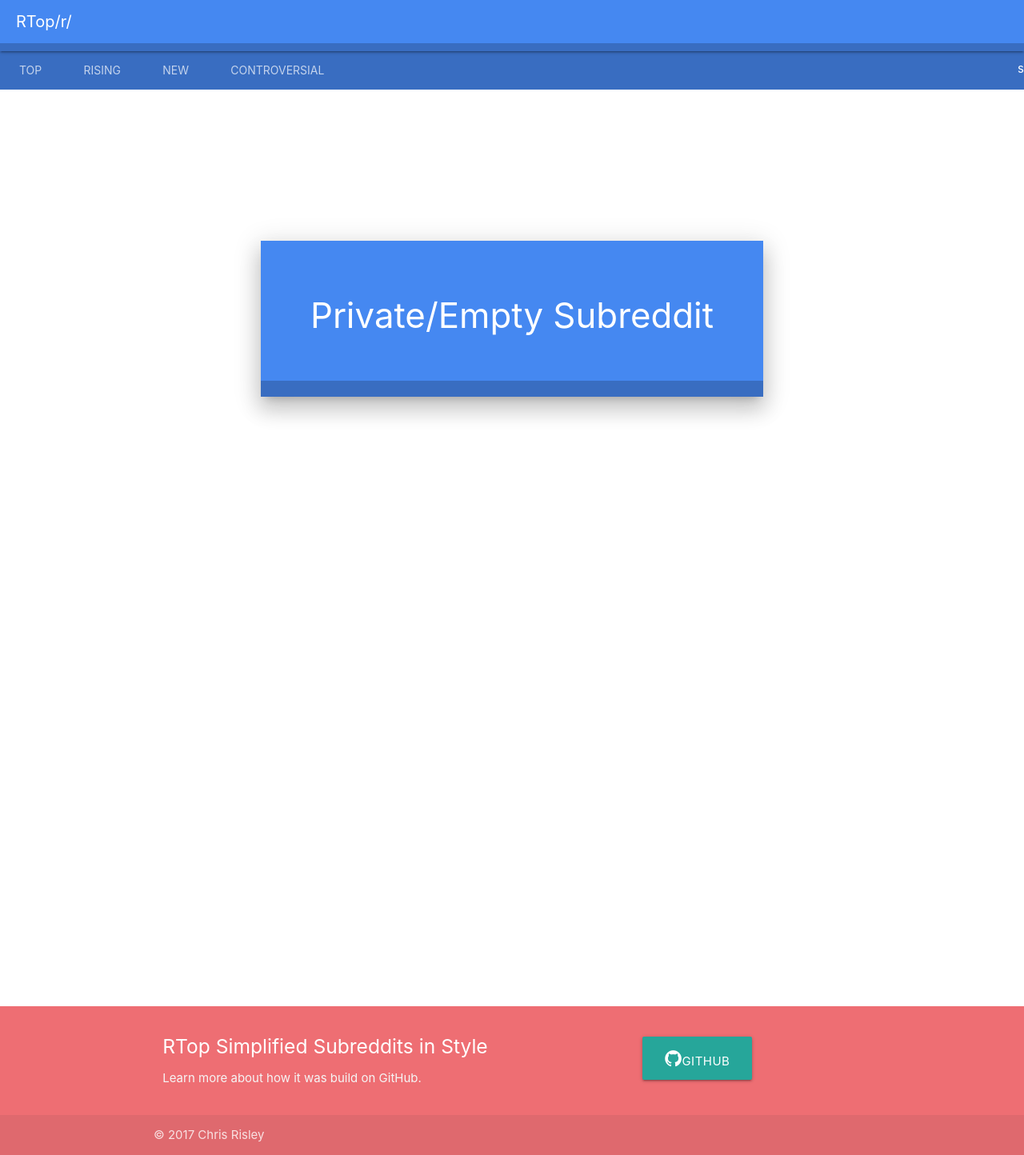
After one commit to CrizR/R-Top, a Flask app: template templates/sub_view.html in a window 1280 px wide. The commit adds this page. Shown: the whole page at 80% size. Run offline with Flask 2, Linux system fonts and the light colour scheme; the template is opened without the code that fills it, so the values that code supplies are empty; some libraries are stand-ins or nearby versions.

Commit message:
Added Front End

```diff
--- a/app.py
+++ b/app.py
@@ -100,29 +100,28 @@ def check_valid(args):
 @app.route("/")
 def inital():
     headers = {'Content-Type': 'text/html'}
-    return make_response(render_template('choose.html'), 200, headers)
+    return make_response(render_template('index.html'), 200, headers)
 
 
-@app.route('/r/<string:subreddit>/<string:list_type>/limit=<int:limit>', methods=['POST'])
-def custom_static_page(subreddit, list_type, limit):
-    data = json.loads(requests.post(request.url_root + "api/v1.0/" + subreddit + "/"
-                                    + str(list_type) + "/" + str(limit)))
-    headers = {'Content-Type': 'text/html'}
-    print("test")
-    return make_response(render_template('index.html', data=data), 200, headers)
-
-
-@app.route('/view', methods=['POST', 'GET'])
-def static_page():
+@app.route('/view/<string:type>', methods=['POST', 'GET'])
+def static_page(type):
+    print(type)
     if request.method == 'POST':
         result = dict(ImmutableMultiDict(request.form))
         subreddit = result["subreddit_chose"][0].replace(" ", "")
         print(subreddit)
-        reroute_url = request.url_root + "api/v1.0/r/" + subreddit + "/top/limit=20"
+        reroute_url = request.url_root + "api/v1.0/r/" + subreddit + "/" + type + "/" + "limit=20"
         print(reroute_url)
-        data = connect.get_type_post(subreddit, "top", 40)
+        data = connect.get_type_post(subreddit, type, 40)
         headers = {'Content-Type': 'text/html'}
-        return make_response(render_template('index.html', data=data), 200, headers)
+        return make_response(render_template('sub_view.html', data=data, list_type=type), 200, headers)
+    else:
+        data = {}
+        headers = {'Content-Type': 'text/html'}
+        return make_response(render_template('sub_view.html', data=data, list_type=type), 200, headers)
+
+
+
 
 
 if __name__ == '__main__':
--- /dev/null
+++ b/templates/sub_view.html
@@ -0,0 +1,192 @@
+<!DOCTYPE html>
+<html lang="en">
+
+<head>
+
+    <meta charset="utf-8">
+    <meta name="viewport" content="width=device-width, initial-scale=1, shrink-to-fit=no">
+    <meta http-equiv="x-ua-compatible" content="ie=edge">
+
+    <title>Reddit Top Posts</title>
+
+    <!-- Font Awesome -->
+    <link rel="stylesheet" href="https://maxcdn.bootstrapcdn.com/font-awesome/4.7.0/css/font-awesome.min.css">
+
+    <link href="https://fonts.googleapis.com/css?family=Roboto:300,400,700" rel="stylesheet">
+
+    <link href="https://fonts.googleapis.com/icon?family=Material+Icons" rel="stylesheet">
+
+    <!-- Bootstrap core CSS -->
+    <!--<link href="static/css/bootstrap.min.css" rel="stylesheet">-->
+    <link rel="stylesheet" type="text/css" href="{{ url_for('static',filename='css/materialize.min.css') }}">
+    <!-- Material Design Bootstrap -->
+    <link rel="stylesheet" type="text/css" href="{{ url_for('static',filename='css/mdb.min.css') }}">
+    <!--<link href="static/css/mdb.min.css" rel="stylesheet">-->
+
+    <!-- Template styles -->
+</head>
+
+<body style="background:white ">
+
+
+<header>
+
+
+    <div class="navbar-fixed">
+        <nav>
+            <div style="border-bottom: 10px solid #396DC1;background: #4588F1"
+                 class="nav-wrapper">
+                <a style="display: inline-block; padding-left: 20px; padding-bottom: 20px; font-size: 20px;" href="#!"
+                   class="brand-logo">
+                    <p style="margin-top: -5px; margin-right: 10px;">RTop/r/{{ data["subreddit"] }}</p></a>
+
+                <form action="{{ url_for('static_page', type=list_type) }}" method="POST">
+                    <div class="input-field">
+                        <input name="subreddit_chose" id="search" type="search" required>
+                        <i class="material-icons">close</i>
+                    </div>
+
+                </form>
+
+                <ul class="right hide-on-med-and-down">s
+                </ul>
+            </div>
+        </nav>
+    </div>
+    <div style="background-color: #396DC1;" class="nav-extended">
+        <div class="nav-content">
+            <ul class="tabs tabs-transparent">
+                {% if list_type == 'top' %}
+                <li class="tab"><a target="_self" class="active" href="/view/top">Top</a></li>
+                {% else %}
+                <li class="tab"><a target="_self" href="/view/top">Top</a></li>
+            {% endif %}
+                {% if list_type == 'rising' %}
+                <li class="tab"><a target="_self" class="active" href="/view/rising">Rising</a></li>
+                {% else %}
+                <li class="tab"><a target="_self" href="/view/rising">Rising</a></li>
+            {% endif %}
+                {% if list_type == 'new' %}
+                <li class="tab"><a target="_self" class="active" href="/view/new">New</a></li>
+                {% else %}
+                <li class="tab"><a target="_self" href="/view/new">New</a></li>
+            {% endif %}
+                {% if list_type == 'controversial' %}
+                <li class="tab"><a target="_self" class="active" href="/view/controversial">Controversial</a></li>
+                {% else %}
+                <li class="tab"><a target="_self" href="/view/controversial">Controversial</a></li>
+            {% endif %}
+            </ul>
+        </div>
+    </div>
+
+</header>
+
+<main>
+    <div style="margin-top: 5%;text-align: center; align-content: center;" class="container">
+        {% if "posts_size" in data and "error" not in data and data["posts_size"] > 1 %}
+            {% for i in range (1, data["posts_size"], 2) %}
+                <div class="row">
+                    <div class="col s12 m6">
+                        <div style="" class="card">
+                            <div class="card-image">
+                                <img src="{{ data["posts"][i - 1]["link"] }}">
+                                <a href="{{ data["posts"][i - 1]["link"] }}"
+                                   class="btn-floating halfway-fab waves-effect waves-light red"><i
+                                        class="material-icons">add</i></a>
+                            </div>
+                            <div style="width: 400px; height: 120px;" class="card-content">
+                                <p>{{ data["posts"][i - 1]["title"].title() }}</p>
+                                <p>{{ data["posts"][i]["upvotes"] }}</p>
+                            </div>
+                        </div>
+                    </div>
+                    <div class="col s12 m6">
+                        <div class="card">
+                            <div class="card-image">
+                                <img src="{{ data["posts"][i]["link"] }}">
+                                <a href="{{ data["posts"][i]["link"] }}"
+                                   class="btn-floating halfway-fab waves-effect waves-light red"><i
+                                        class="material-icons">add</i></a>
+                            </div>
+                            <div style="width: 400px; height: 120px;" class="card-content">
+                                <p>{{ data["posts"][i]["title"].title() }}</p>
+                                <p>{{ data["posts"][i]["upvotes"] }}</p>
+                            </div>
+                        </div>
+                    </div>
+                </div>
+            {% endfor %}
+        {% else %}
+            <div style="margin-bottom: 80%;" class="container">
+                <div style="text-align: center;color: white; border-bottom: 20px solid #396DC1; background: #4588F1; margin-top: 20%; align-content: center;"
+                     class="z-depth-4">
+                    <div style="padding: 40px;">
+                        <h3 class="card-image">Private/Empty Subreddit</h3>
+                    </div>
+                </div>
+                <br>
+                <br>
+
+            </div>
+
+        {% endif %}
+    </div>
+</main>
+
+<!--Footer-->
+
+
+<footer class="page-footer">
+    <div class="container">
+        <div class="row">
+            <div class="col l6 s12">
+                <h5 class="white-text">RTop Simplified Subreddits in Style</h5>
+                <p class="grey-text text-lighten-4">Learn more about how it was build on GitHub.
+            </div>
+            <div class="col l4 offset-l2 s12">
+                <ul>
+                    <li>
+                        <a style="margin: 1%" target="_blank" href="https://github.com/CrizR/Reddit_Top_Posts"
+                           class="waves-effect waves-light btn-large social github" rel="nofollow"><i
+                                class="fa fa-github"></i>GitHub</a>
+                    </li>
+                </ul>
+            </div>
+        </div>
+    </div>
+    <div class="footer-copyright">
+        <div class="container">
+            © 2017 Chris Risley
+        </div>
+    </div>
+</footer>
+
+
+<!--/.Footer-->
+
+<!-- SCRIPTS -->
+
+<!-- JQuery -->
+
+<link type="text/javascript" href="{{ url_for('static',filename='/js/jquery-3.1.1.min.js') }}">
+<!--<script type="text/javascript" src="static/js/jquery-3.1.1.min.js"></script>-->
+
+<!-- Bootstrap dropdown -->
+<link type="text/javascript" href="{{ url_for('static',filename='/js/popper.min.js') }}">
+<!--<script type="text/javascript" src="static/js/popper.min.js"></script>-->
+
+<!-- Bootstrap core JavaScript -->
+<link type="text/javascript" href="{{ url_for('static',filename='/js/bootstrap.min.js') }}">
+<!--<script type="text/javascript" src="static/js/bootstrap.min.js"></script>-->
+
+<!-- MDB core JavaScript -->
+<link type="text/javascript" href="{{ url_for('static',filename='/js/mdb.min.js') }}">
+<!--<script type="text/javascript" src="static/js/mdb.min.js"></script>-->
+
+<script>
+    new WOW().init();
+</script>
+
+</body>
+</html>
```
Also changed, not shown: templates/choose.html (deleted, +0 -119 lines), templates/index.html (+31 -87 lines).
